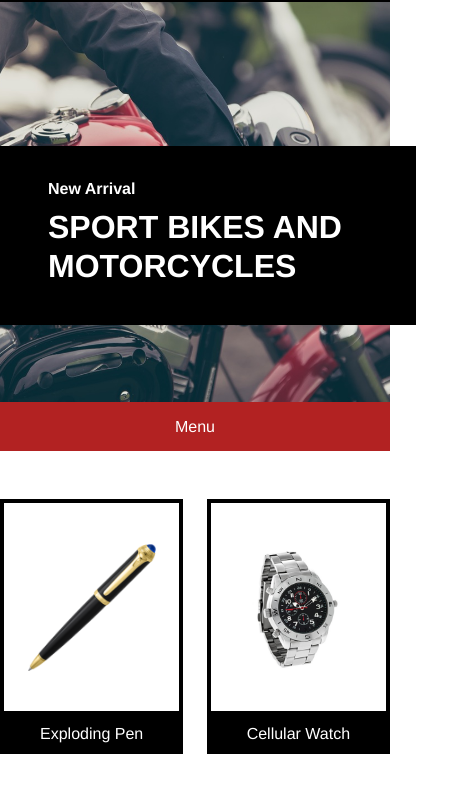
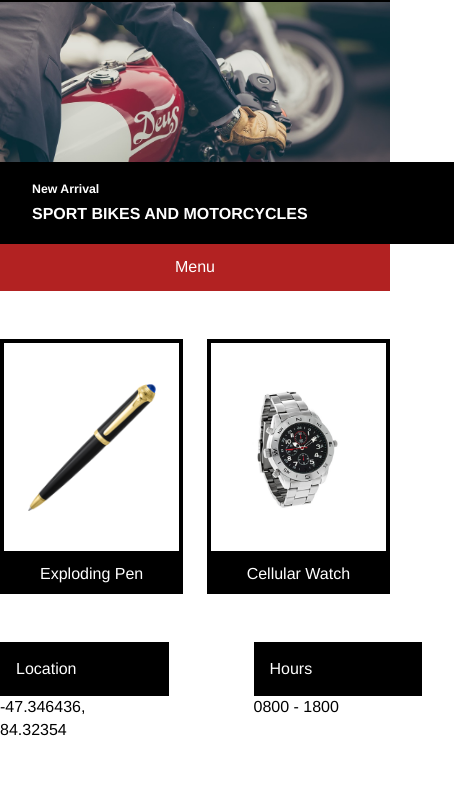
Before and after one commit to johnosorio182/Secretagent, a plain HTML site: page index.html in a window 390 px wide. Shown: the part 49-844 px from the top of the page, 454 px wide, since content can reach past the window. Drawn offline with Linux system fonts and the light colour scheme.

Commit message:
styling for mobile devices

```diff
--- a/resources/css/style.css
+++ b/resources/css/style.css
@@ -157,3 +157,22 @@ p {
     display: none;
   }
 }
+
+@media only screen and (max-width:470px) {
+
+  .main-banner {
+    height: 15em;
+  }
+  .headline {
+    top: 10em;
+    width: 100%;
+    padding: 1em 2em;
+  }
+  .headline h4 {
+    font-size: 0.77em;
+
+  }
+  .headline h1 {
+    font-size: 1em;
+  }
+}
```
